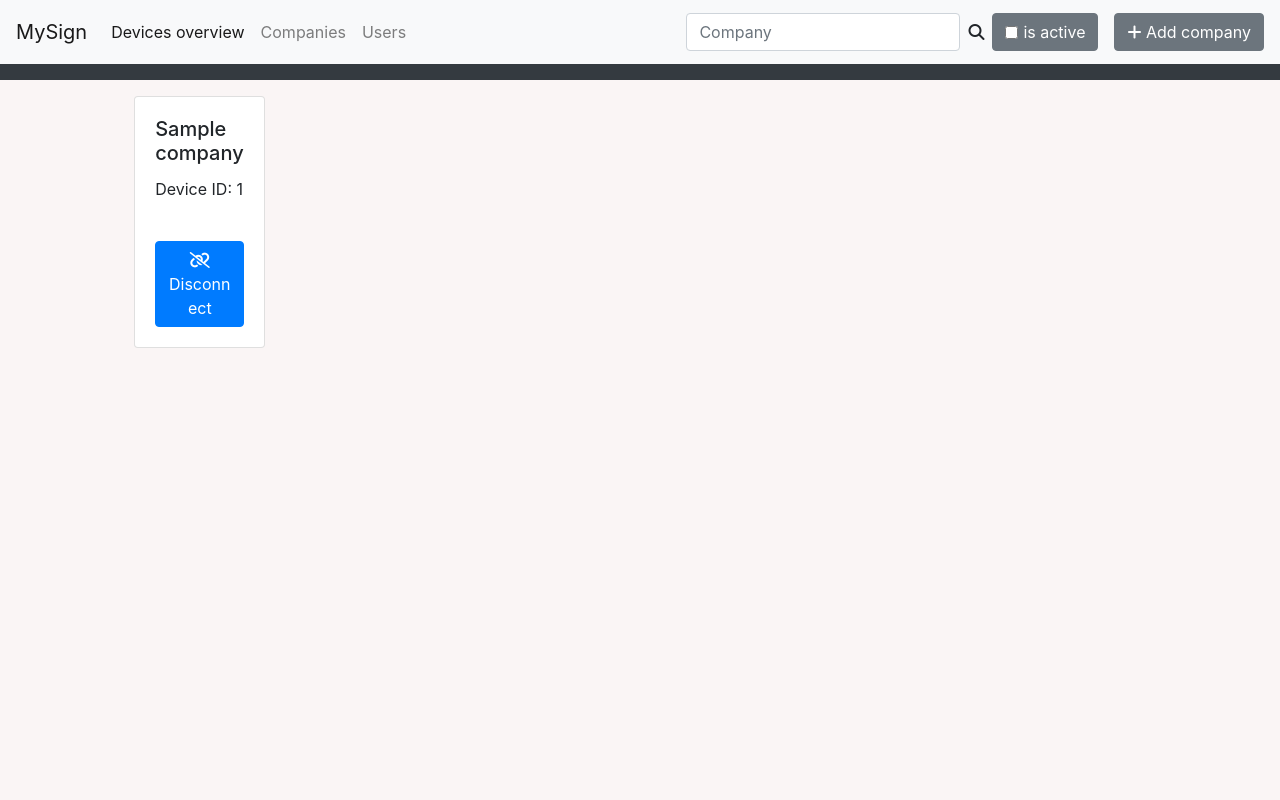
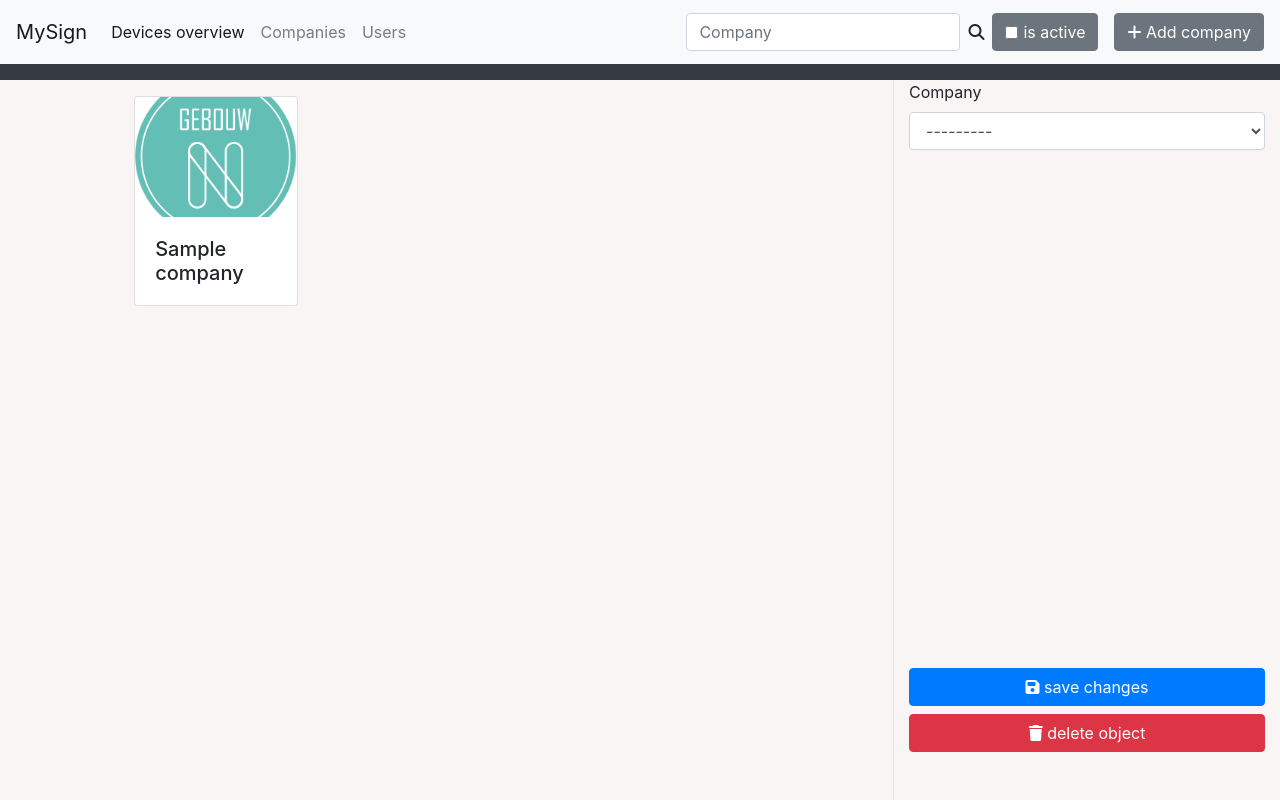
Before and after one commit to mindhashnl/roomsignage, a Django app: page /admin/door_devices/ in a window 1280 px wide. Run offline with Django 3.2, Linux system fonts and the light colour scheme; a user stored in the database is signed in; tables that the repository leaves empty hold one stand-in row (values such as "Sample post"); some libraries are stand-ins or nearby versions.

Commit message:
Changed device-overview to fit company page style (#43)
* Changed device-overview to fit company page style

* Updated code

```diff
--- a/mysign_app/forms.py
+++ b/mysign_app/forms.py
@@ -1,6 +1,6 @@
 from django.forms import ModelForm
 
-from mysign_app.models import Company, User
+from mysign_app.models import Company, User, DoorDevice
 
 
 class CompanyForm(ModelForm):
@@ -9,6 +9,12 @@ class CompanyForm(ModelForm):
         fields = ['name', 'email']
 
 
+class DoorDeviceForm(ModelForm):
+    class Meta:
+        model = DoorDevice
+        fields = ['company', 'id']
+
+
 class UserForm(ModelForm):
     class Meta:
         model = User
--- a/mysign_app/routes/admin.py
+++ b/mysign_app/routes/admin.py
@@ -1,7 +1,7 @@
 from django.contrib import messages
 from django.contrib.auth.decorators import login_required
 
-from mysign_app.forms import CompanyForm, UserForm
+from mysign_app.forms import CompanyForm, UserForm, DoorDeviceForm
 from mysign_app.models import DoorDevice, Company, User
 
 from django.contrib.auth.views import logout_then_login
@@ -28,7 +28,8 @@ def door_devices(request):
     template = loader.get_template('mysign_app/admin/door_devices.html')
     devices = DoorDevice.objects.all()
     context = {
-        'device_list': devices
+        'device_list': devices,
+        'form': DoorDeviceForm()
     }
     return HttpResponse(template.render(context, request))
 
--- a/mysign_app/templates/mysign_app/admin/companies.html
+++ b/mysign_app/templates/mysign_app/admin/companies.html
@@ -9,7 +9,7 @@
                              src='../../../static/mysign_app/gebouw-n.png'>
                         <div class="card-body d-flex flex-column">
                             <h5 class="card-text align-self-center">
-                        {{company.name}}</h5>
+                                {{ company.name }}</h5>
                         </div>
                     </div>
                 </div>
--- a/mysign_app/templates/mysign_app/admin/door_devices.html
+++ b/mysign_app/templates/mysign_app/admin/door_devices.html
@@ -1,22 +1,20 @@
 {% extends 'mysign_app/admin/base.html' %}
 {% block list_content %}
-<div class="col-md-10">
+    <div class="col-md-8">
         <div class="row">
             {% for device in device_list %}
-
-        <div class="col-2 mb-3 mt-3">
-            <div class="card mb-4 h-100">
+                <div class="col-3 mb-3 mt-3">
+                    <div class="card h-100">
+                        <img class="card-img-top vh-15" src='../../../static/mysign_app/gebouw-n.png'>
                         <div class="card-body d-flex flex-column">
-                    <h5 class="card-title">{{device.company.name}}</h5>
-                    <p class="card-text">Device ID: {{device.id}}</p>
-                    <a href="#" class="btn btn-primary mt-auto" role="button">
-                        <i class="fas fa-unlink"></i>
-                        Disconnect
-                    </a>
+                            <h5 class="card-text align-self-center">
+                                {% if device.company != null %} {{ device.company.name }}
+                                {% else %}
+                                    {{ device.id }}
+                                {% endif %}</h5>
                         </div>
                     </div>
                 </div>
-
             {% endfor %}
         </div>
     </div>
--- a/mysign_app/templates/mysign_app/admin/form.html
+++ b/mysign_app/templates/mysign_app/admin/form.html
@@ -1,6 +1,6 @@
 {% load crispy_forms_tags %}
 
-{%if form %}
+{% if form %}
     <div class="col-md-4 border-left">
         <form method="put" class="h-100">
             <div class="row h-75">
```
Lines whose indentation alone changed are shown as unchanged.
